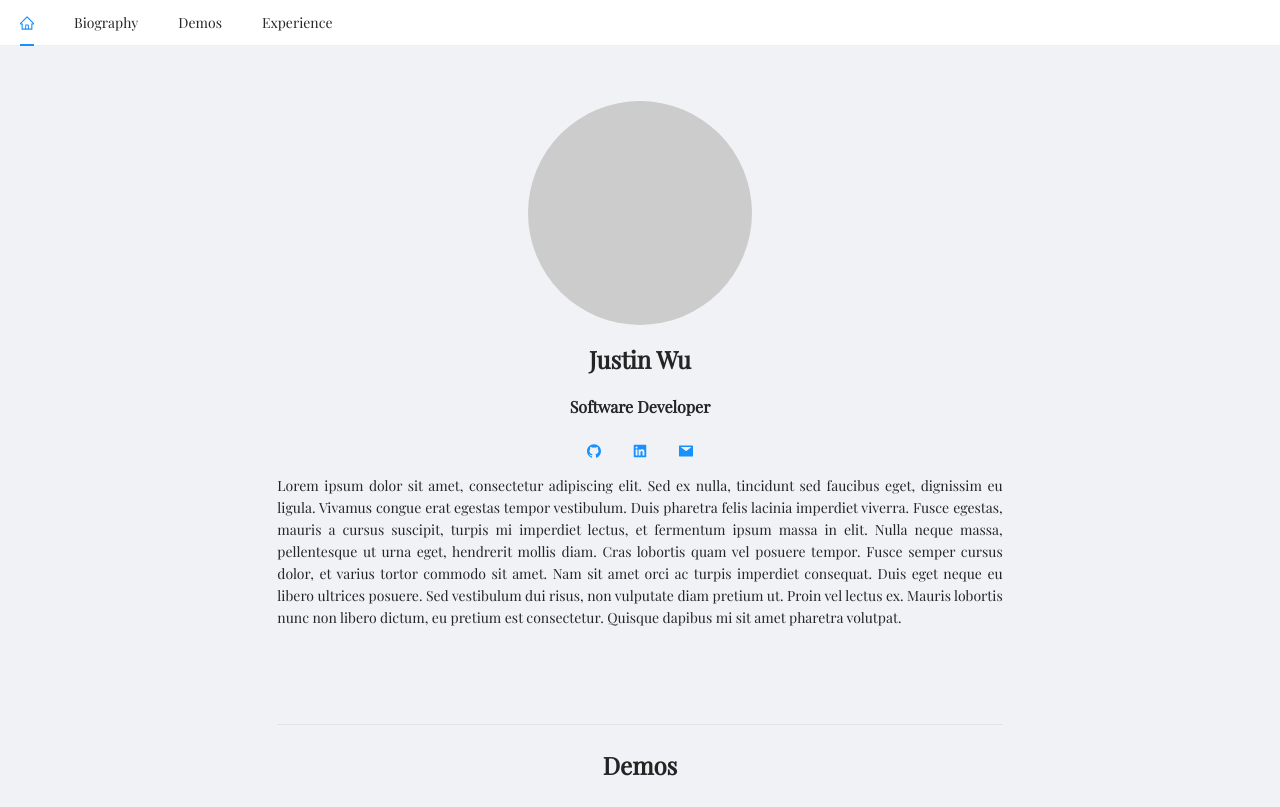
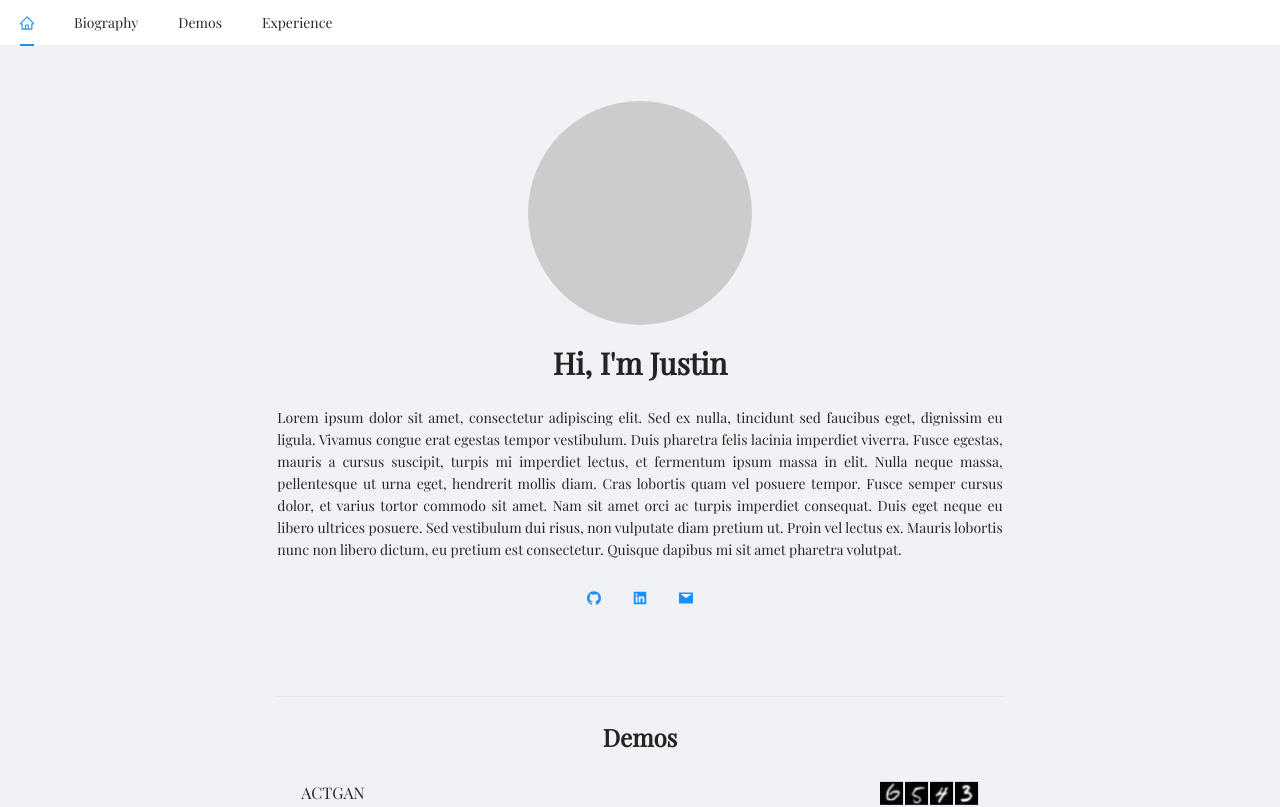
Before and after one commit to JustinLokHinWu/Personal-Site-Frontend, a React (Create React App) app: page / in a window 1280 px wide. Shown: the top 807 px of the page. Built offline with nearby package versions, Linux system fonts and the light colour scheme.

Commit message:
Rearranged biography

```diff
--- a/src/components/Biography.js
+++ b/src/components/Biography.js
@@ -15,12 +15,11 @@ const Biography = () => {
                 size={{ xs: 128, sm: 160, md: 192, lg: 192, xl: 224, xxl: 256 }}
                 style={{ display: 'block', marginLeft: 'auto', marginRight: 'auto', marginTop: '25px', marginBottom: '10px' }}
             />
-            <Title level={3}>Justin Wu</Title>
-            <Title level={5}>Software Developer</Title>
-            <Socials />
+            <Title level={2}>Hi, I'm Justin</Title>
             <Paragraph style={{'textAlign': 'justify'}}>
                 Lorem ipsum dolor sit amet, consectetur adipiscing elit. Sed ex nulla, tincidunt sed faucibus eget, dignissim eu ligula. Vivamus congue erat egestas tempor vestibulum. Duis pharetra felis lacinia imperdiet viverra. Fusce egestas, mauris a cursus suscipit, turpis mi imperdiet lectus, et fermentum ipsum massa in elit. Nulla neque massa, pellentesque ut urna eget, hendrerit mollis diam. Cras lobortis quam vel posuere tempor. Fusce semper cursus dolor, et varius tortor commodo sit amet. Nam sit amet orci ac turpis imperdiet consequat. Duis eget neque eu libero ultrices posuere. Sed vestibulum dui risus, non vulputate diam pretium ut. Proin vel lectus ex. Mauris lobortis nunc non libero dictum, eu pretium est consectetur. Quisque dapibus mi sit amet pharetra volutpat.
             </Paragraph>
+            <Socials />
             <Divider />
         </Space>
     )
```
